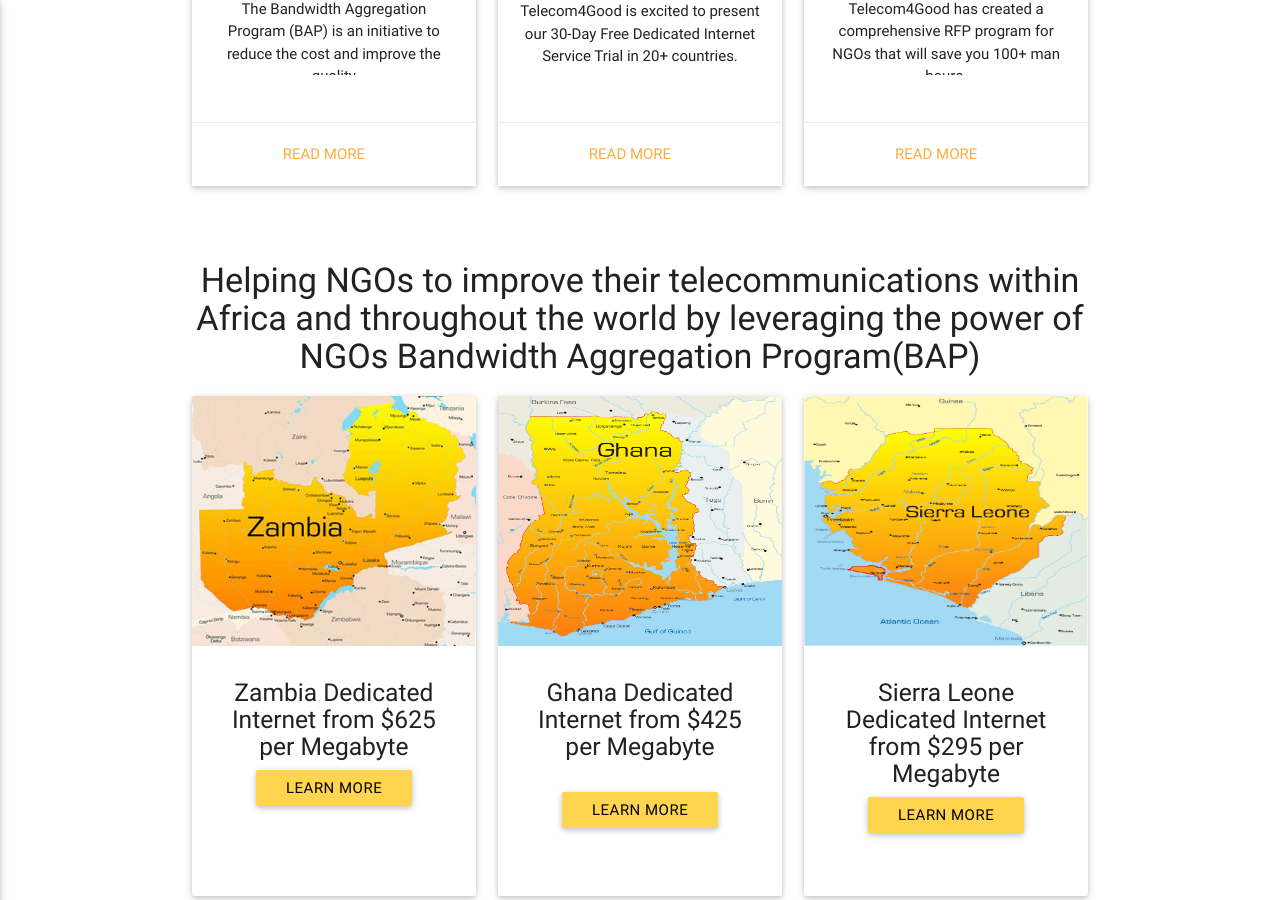
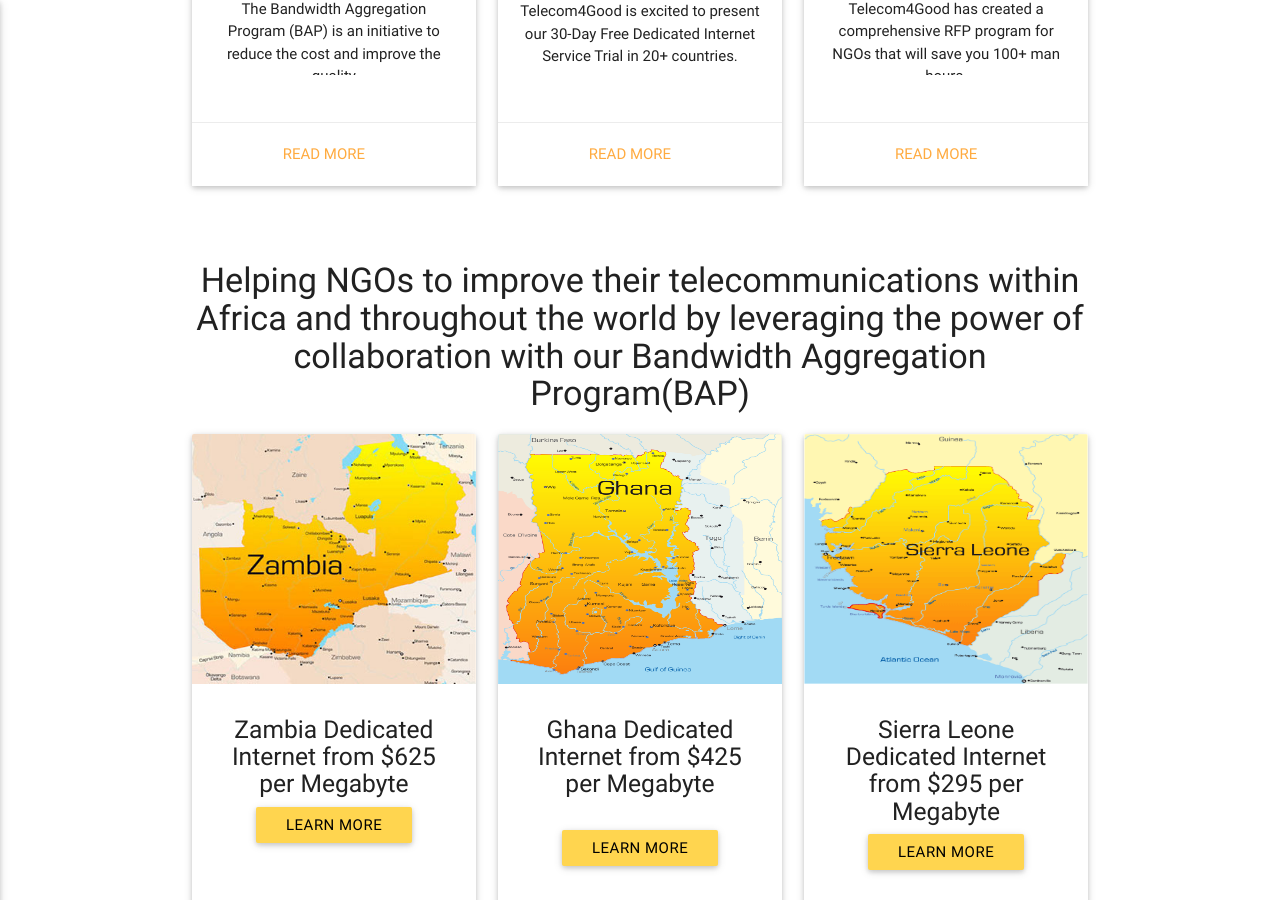
Before and after one commit to pbishop16/telecom4good.github.io, a Jekyll site: the page built from index.html, in a window 1280 px wide and 900 px high, scrolled down 997 px. Built offline with Jekyll 4.4.1, drawn with Linux system fonts in a browser that asks for light colours; nearby versions of some CDN libraries.

Commit message:
Update index.html

```diff
--- a/index.html
+++ b/index.html
@@ -86,7 +86,7 @@
     <div class="row">
       <div class="col s12 center">
         <h3><i class="mdi-content-send brown-text"></i></h3>
-        <h4>Helping NGOs to improve their telecommunications within Africa and throughout the world by leveraging the power of NGOs Bandwidth Aggregation Program(BAP)</h4>
+        <h4>Helping NGOs to improve their telecommunications within Africa and throughout the world by leveraging the power of collaboration with our Bandwidth Aggregation Program(BAP)</h4>
         <!--   Icon Section   -->
         <div class="row">
           <div class="col s12 m4">
```
